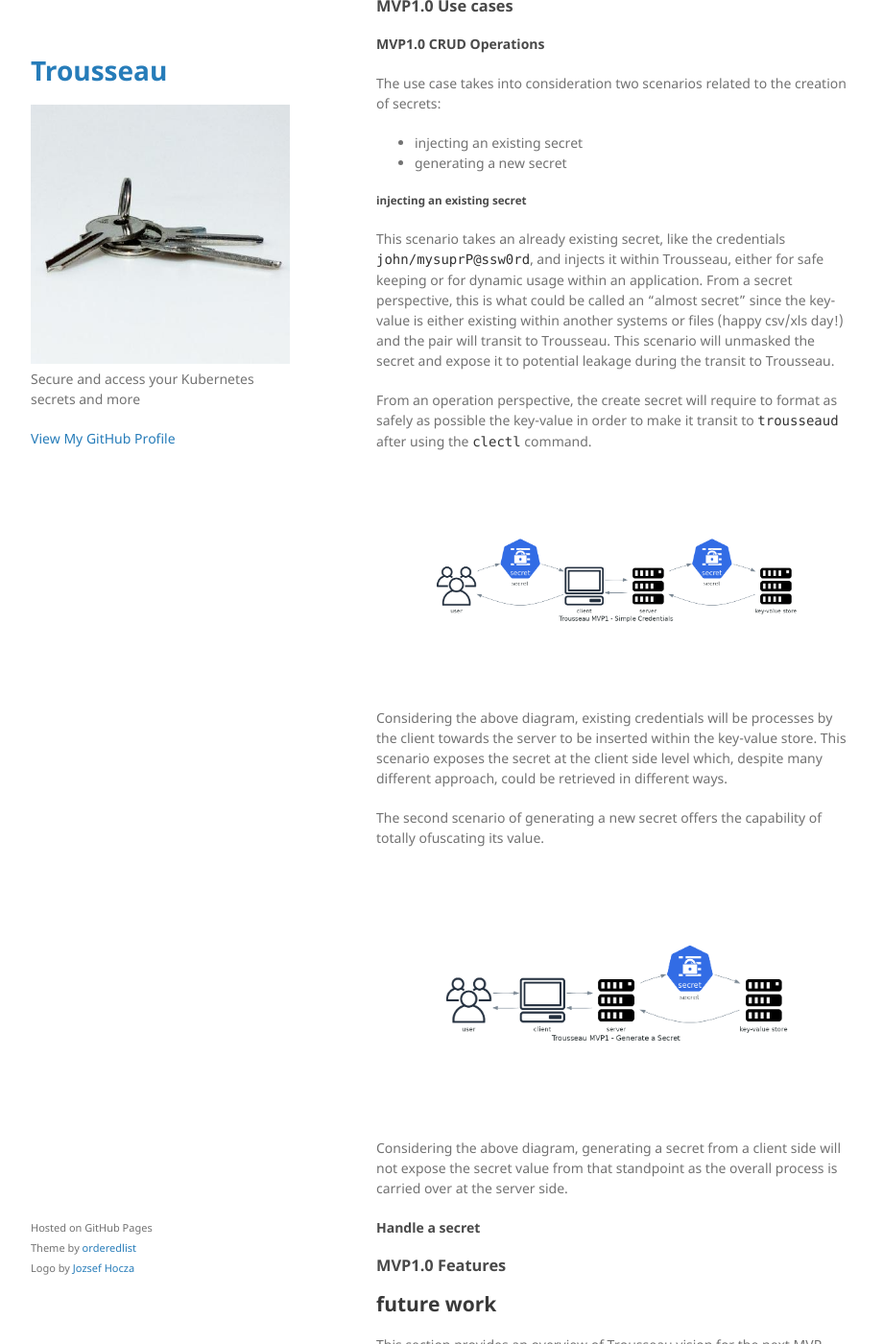
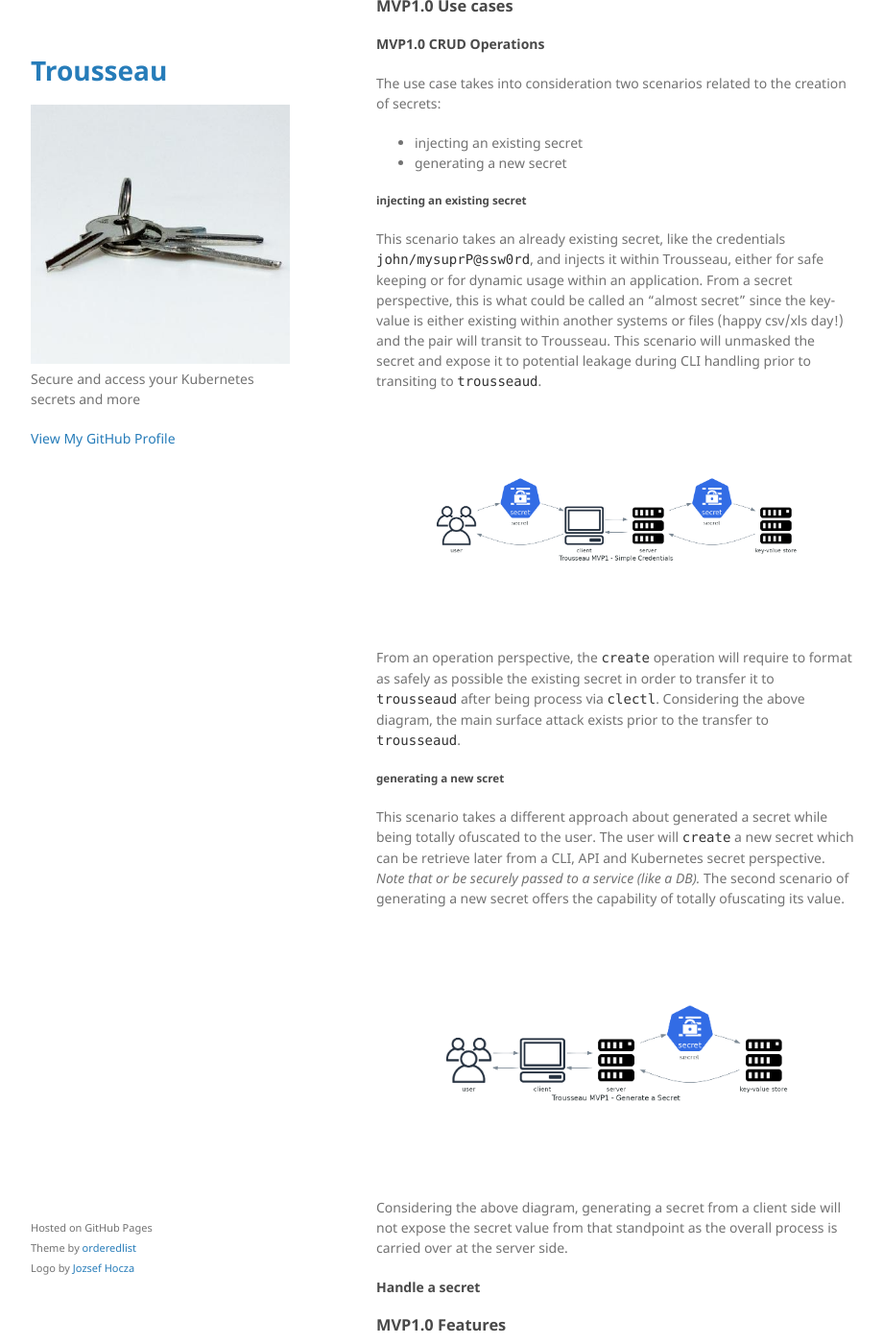
Before and after one commit to Trousseau-io/trousseau-io.github.io, a Jekyll site: the page built from 001-architecture.md, in a window 1280 px wide and 1400 px high, scrolled down 1443 px. Shown: the whole window at 96% size, without its empty margins (178-1098 px from the left). Built offline with Jekyll 4.4.1, drawn with Linux system fonts in a browser that asks for light colours.

Commit message:
working on mvp1.0 architecture

````diff
--- a/001-architecture.md
+++ b/001-architecture.md
@@ -46,15 +46,15 @@
 
 ##### injecting an existing secret
 This scenario takes an already existing secret, like the credentials ```john/mysuprP@ssw0rd```, and injects it within Trousseau, either for safe keeping or for dynamic usage within an application.
-From a secret perspective, this is what could be called an "almost secret" since the key-value is either existing within another systems or files (happy csv/xls day!) and the pair will transit to Trousseau. This scenario will unmasked the secret and expose it to potential leakage during the transit to Trousseau.
-
-From an operation perspective, the create secret will require to format as safely as possible the key-value in order to make it transit to ```trousseaud``` after using the ```clectl``` command.
+From a secret perspective, this is what could be called an "almost secret" since the key-value is either existing within another systems or files (happy csv/xls day!) and the pair will transit to Trousseau. This scenario will unmasked the secret and expose it to potential leakage during CLI handling prior to transiting to ```trousseaud```.
 
 ![existingcredentials](https://raw.githubusercontent.com/Trousseau-io/trousseau-io.github.io/main/assets/diagrams/trousseau_mvp1_-_simple_credentials.png)
 
-Considering the above diagram, existing credentials will be processes by the client towards the server to be inserted within the key-value store.
-This scenario exposes the secret at the client side level which, despite many different approach, could be retrieved in different ways.
+From an operation perspective, the ```create``` operation will require to format as safely as possible the existing secret in order to transfer it to ```trousseaud``` after being process via ```clectl```. Considering the above diagram, the main surface attack exists prior to the transfer to ```trousseaud```.
 
+##### generating a new scret
+This scenario takes a different approach about generated a secret while being totally ofuscated to the user. The user will ```create``` a new secret which can be retrieve later from a CLI, API and Kubernetes secret perspective.
+*Note that or be securely passed to a service (like a DB).*
 The second scenario of generating a new secret offers the capability of totally ofuscating its value.
 
 ![generatingsecrets](https://raw.githubusercontent.com/Trousseau-io/trousseau-io.github.io/main/assets/diagrams/trousseau_mvp1_-_generate_a_secret.png)
````
